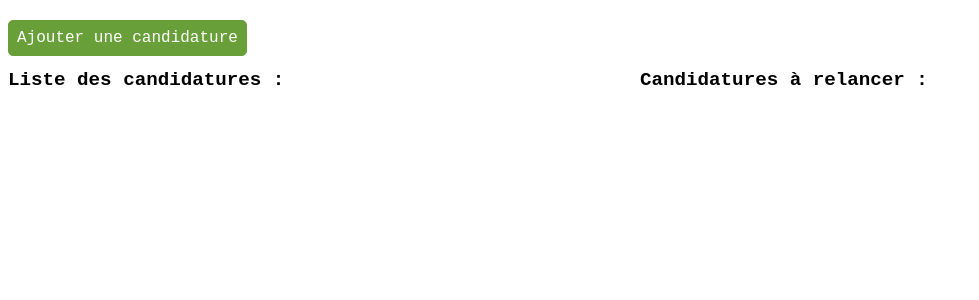
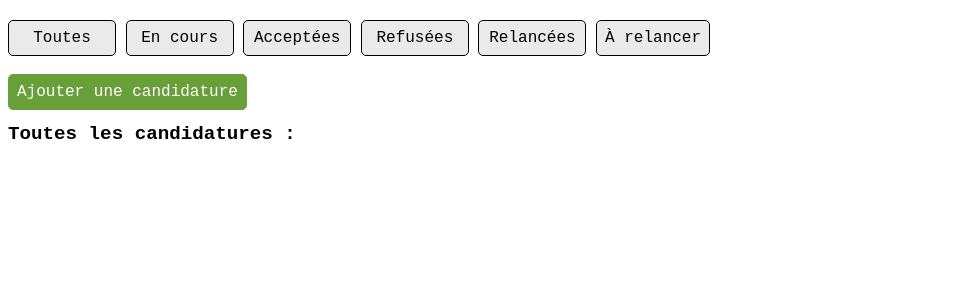
Before and after one commit to GDami/SuiviCandidatures, a Django app: page /applications/ in a window 1280 px wide. Shown: the part 103-403 px from the top of the page, without its empty margins (0-979 px from the left). Run offline with Django 5.2, Linux system fonts and the light colour scheme; data that the repository does not hold is empty.

Commit message:
clickable filters on application list

```diff
--- a/suivi_candidatures/findjob/static/findjob/styles.css
+++ b/suivi_candidatures/findjob/static/findjob/styles.css
@@ -35,14 +35,25 @@ h1 {
     font-size: larger;
 }
 
-.add_button {
+.button {
+    text-align: center;
     display: inline-block;
     text-decoration: none;
+    border-radius: 5px;
+    padding:8px;
+}
+
+.add_button {
     color:white;
     background-color: #689f38;
     border: solid 1px #689f38;
-    border-radius: 5px;
-    padding:8px;
+}
+
+.filter_button {
+    min-width: 90px;
+    color:inherit;
+    background-color: #eaeaea;
+    border: solid 1px black;
 }
 
 form p {
@@ -61,10 +72,10 @@ ul li ul li {
     visibility: hidden;
 }
 
-.vertical_divider {
+/* .vertical_divider {
     display:grid;
     grid-template-columns: repeat(2, 1fr);
-}
+} */
 
 .declined {
     color:red;
--- a/suivi_candidatures/findjob/templates/findjob/application_list.html
+++ b/suivi_candidatures/findjob/templates/findjob/application_list.html
@@ -1,17 +1,24 @@
 {% extends 'findjob/base.html' %}
 
 {% block content %}
-<a class="add_button" href="{% url 'application-add' %}">Ajouter une candidature</a>
-<div class="vertical_divider">
+
+<a class="filter_button button" href="?filter=all">Toutes</a>
+<a class="filter_button button" href="?filter=open">En cours</a>
+<a class="filter_button button" href="?filter=accepted">Acceptées</a>
+<a class="filter_button button" href="?filter=declined">Refusées</a>
+<a class="filter_button button" href="?filter=called_back">Relancées</a>
+<a class="filter_button button" href="?filter=need_callback">À relancer</a>
+<br><br><a class="add_button button" href="{% url 'application-add' %}">Ajouter une candidature</a>
+<br>
 <div>
-        <h1>Liste des candidatures :</h1>
+    <h1>{{display}} :</h1>
 
     <ul>
         {% for application in applications %}
         <li><a href="{% url 'application-detail' application.id %}">{{application.title}}</a> chez <a href="{% url 'company-detail' application.company.id %}">{{application.company}}</a><ul>
                 <li>Envoyée : {% if application.applied %} le {{application.date_applied}}
                 {% else %} Non {% endif %}</li>
-                    <li>Relancée : {% if application.called_back %} le {{application.date_callback}}
+                <li>Relancée : {% if application.called_back %} le {{application.callback.date}}
                     {% else %} Non {% endif %}</li>
                 {% if application.state == 'OP' %}
                 <li class="app_state_open">En cours</li>
@@ -24,27 +31,5 @@
         {% endfor %}
     </ul>
 </div>
-    <div>
-        <h1>Candidatures à relancer :</h1>
-
-        <ul>
-            {% for application in need_callback %}
-            <li><a href="{% url 'application-detail' application.id %}">{{application.title}}</a> chez <a href="{% url 'company-detail' application.company.id %}">{{application.company}}</a><ul>
-                    <li>Envoyée : {% if application.applied %} le {{application.date_applied}}
-                    {% else %} Non {% endif %}</li>
-                    <li>Relancée : {% if application.called_back %} le {{application.date_callback}}
-                        {% else %} Non {% endif %}</li>
-                    {% if application.state == 'OP' %}
-                    <li class="app_state_open">En cours</li>
-                    {% elif application.state == 'NO' %}
-                    <li class="app_state_declined">Refusée</li>
-                    {% else %}
-                    <li class="app_state_accepted">Acceptée</li>
-                    {% endif %}
-            </ul></li>
-            {% endfor %}
-        </ul>
-    </div>
-</div>
 
 {% endblock %}
--- a/suivi_candidatures/findjob/templates/findjob/company_list.html
+++ b/suivi_candidatures/findjob/templates/findjob/company_list.html
@@ -1,7 +1,7 @@
 {% extends 'findjob/base.html' %}
 
 {% block content %}
-<a class="add_button" href="{% url 'company-add' %}">Ajouter une entreprise</a>
+<a class="add_button button" href="{% url 'company-add' %}">Ajouter une entreprise</a>
 
 <h1>Liste des entreprises :</h1>
 
--- a/suivi_candidatures/findjob/views.py
+++ b/suivi_candidatures/findjob/views.py
@@ -4,19 +4,43 @@ from datetime import datetime, timedelta
 from findjob.models import Application, Company
 from findjob.forms import AddApplicationForm, CompanyForm, AddCallbackForm
 
+
+
 def application_list(request):
-    applications = Application.objects.all().order_by('date_applied')
-    need_callback = []
-    now = datetime.now().date()
+    if not request.GET or request.GET['filter'] == 'all':
+        display = 'Toutes les candidatures'
+        applications = Application.objects.all().order_by('date_applied')
+    else:
+        match (request.GET["filter"]):
+            case 'open':
+                display = 'Candidatures en cours'
+                applications = Application.objects.all().filter(state__exact='OP').order_by('date_applied')
+            case 'accepted':
+                display = 'Candidatures acceptées'
+                applications = Application.objects.all().filter(state__exact='OK').order_by('date_applied')
+            case 'declined':
+                display = 'Candidatures refusées'
+                applications = Application.objects.all().filter(state__exact='NO').order_by('date_applied')
+            case 'called_back':
+                display = 'Candidatures relancées'
+                applications = Application.objects.all().filter(called_back__exact=True).order_by('date_applied')
+            case 'need_callback':
+                display = 'Candidatures à rappeler'
+                all_applications = Application.objects.all().exclude(state__exact='NO').order_by('date_applied')
+                applications = []
+                now = datetime.now().date()
 
-    for application in applications:
-        should_callback = now - application.date_applied >= timedelta(7)
-        if application.state == Application.ApplicationState.OPEN and not application.called_back and should_callback:
-            need_callback.append(application)
+                for application in all_applications:
+                    should_callback = now - application.date_applied >= timedelta(7)
+                    if application.state == Application.ApplicationState.OPEN and not application.called_back and should_callback:
+                        applications.append(application)
+            case _:
+                display = 'Toutes les candidatures'
+                applications = Application.objects.all().order_by('date_applied')
 
     return render(request,
                   'findjob/application_list.html',
-                  {'applications':applications, 'need_callback':need_callback}
+                  {'applications':applications, 'display':display}
                   )
 
 def application_detail(request, id):
```
Lines whose indentation alone changed are shown as unchanged.
